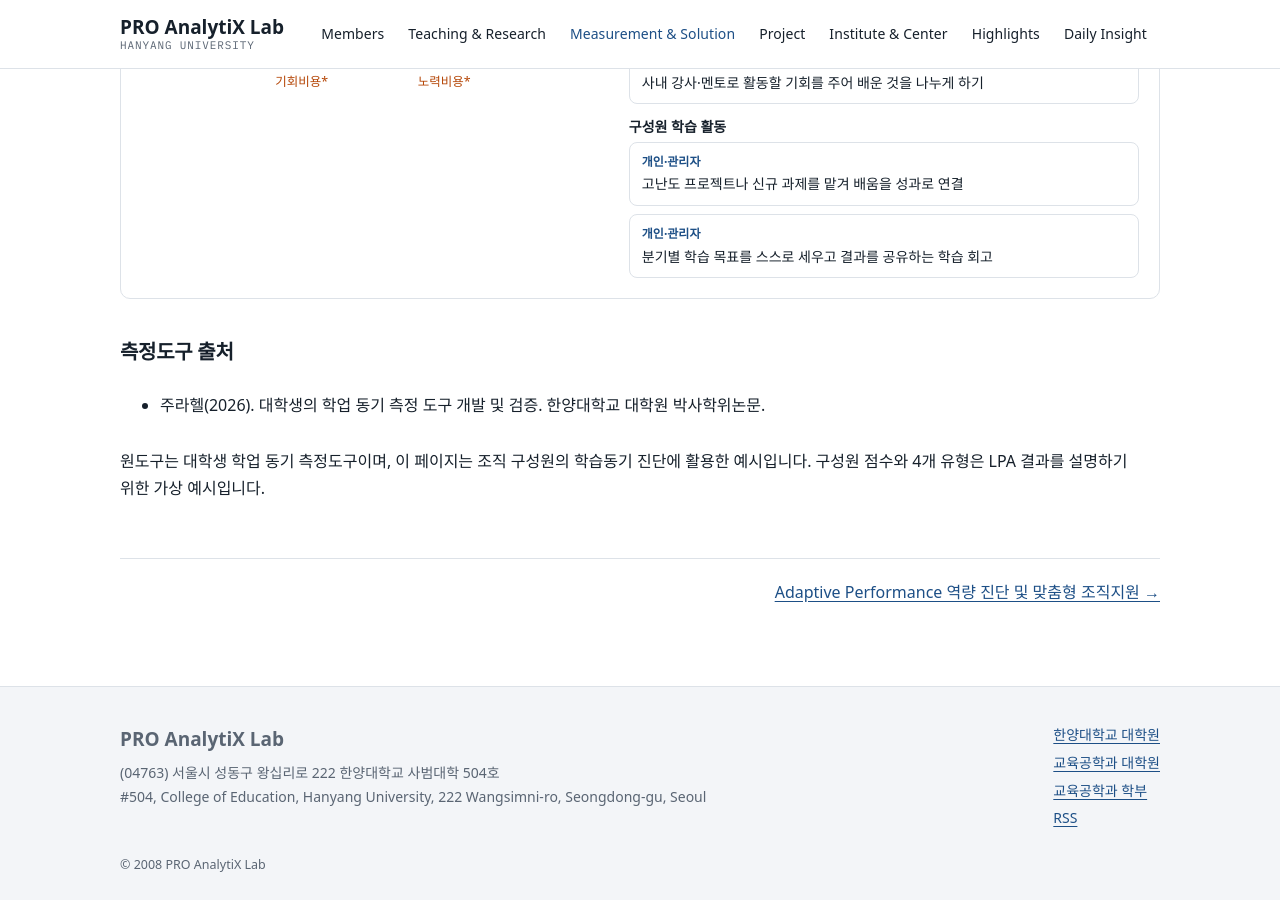
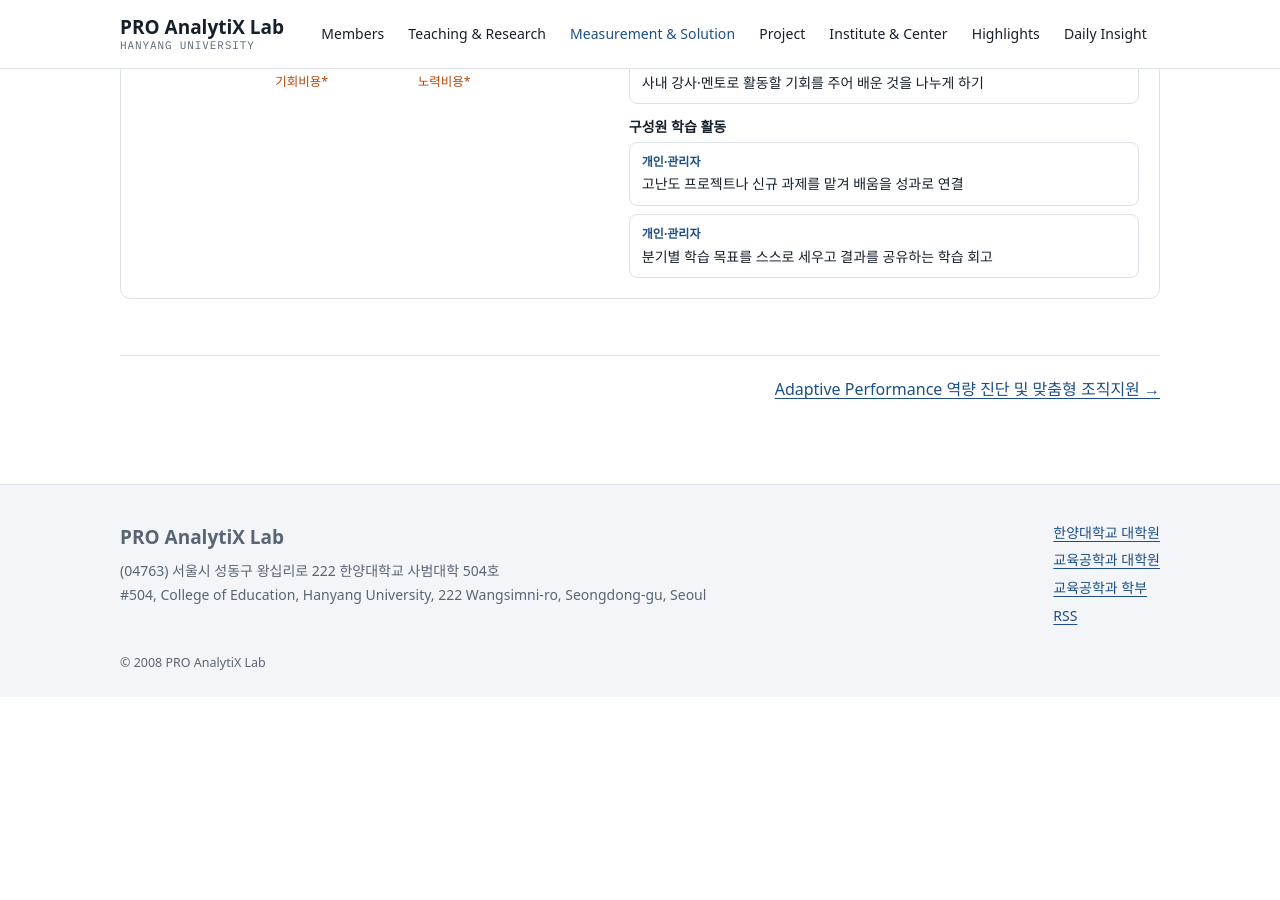
Before and after one commit to drsprolab/drsprolab.github.io, a Jekyll site: the page built from _posts/2026-10-01-academic-motivation-report.md, in a window 1280 px wide and 900 px high, scrolled down 2234 px. Built offline with Jekyll 4.4.1, drawn with Linux system fonts in a browser that asks for light colours; some web fonts are replaced; after the commit the page ends 2931 px from its top, so only the background shows below that.

Commit message:
Remove requested source block from learning motivation report

```diff
--- a/_posts/2026-10-01-academic-motivation-report.md
+++ b/_posts/2026-10-01-academic-motivation-report.md
@@ -58,5 +58,3 @@ measurement_use: 구성원 학습동기 수준 진단 및 HRD 지원·교육환
 <div class="viz-tip" id="lm-tip" role="tooltip" hidden></div>
 
 <script src="{{ '/assets/js/lm-report.js' | relative_url }}?v={{ site.time | date: '%s' }}" defer></script>
-
-<div class="report-intro"><h2>측정도구 출처</h2><ul><li>주라헬(2026). 대학생의 학업 동기 측정 도구 개발 및 검증. 한양대학교 대학원 박사학위논문.</li></ul><p>원도구는 대학생 학업 동기 측정도구이며, 이 페이지는 조직 구성원의 학습동기 진단에 활용한 예시입니다. 구성원 점수와 4개 유형은 LPA 결과를 설명하기 위한 가상 예시입니다.</p></div>
```
